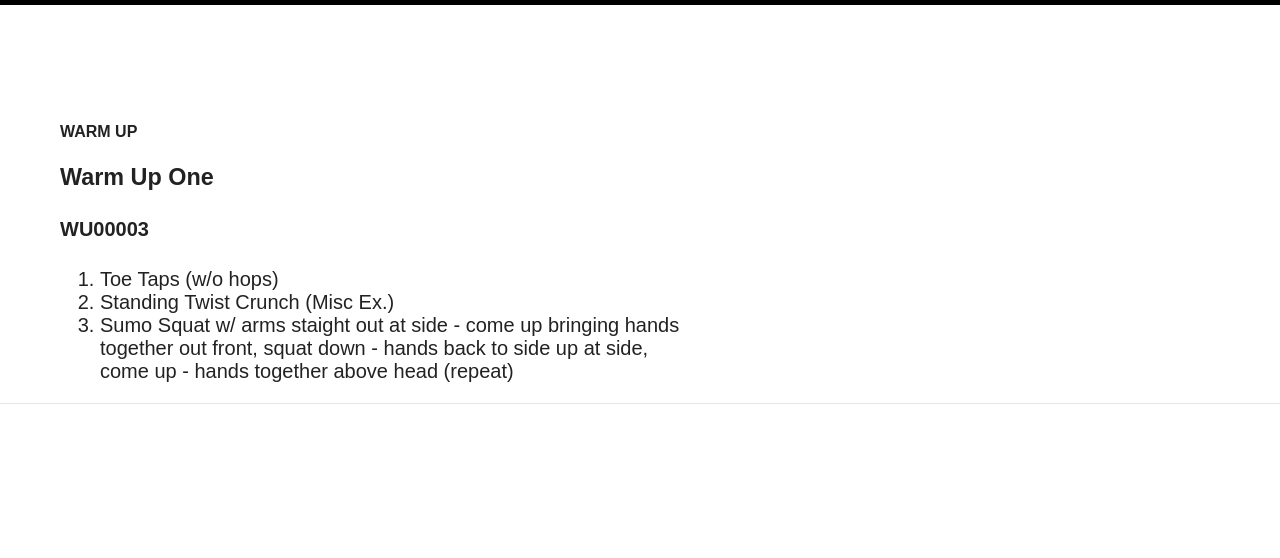
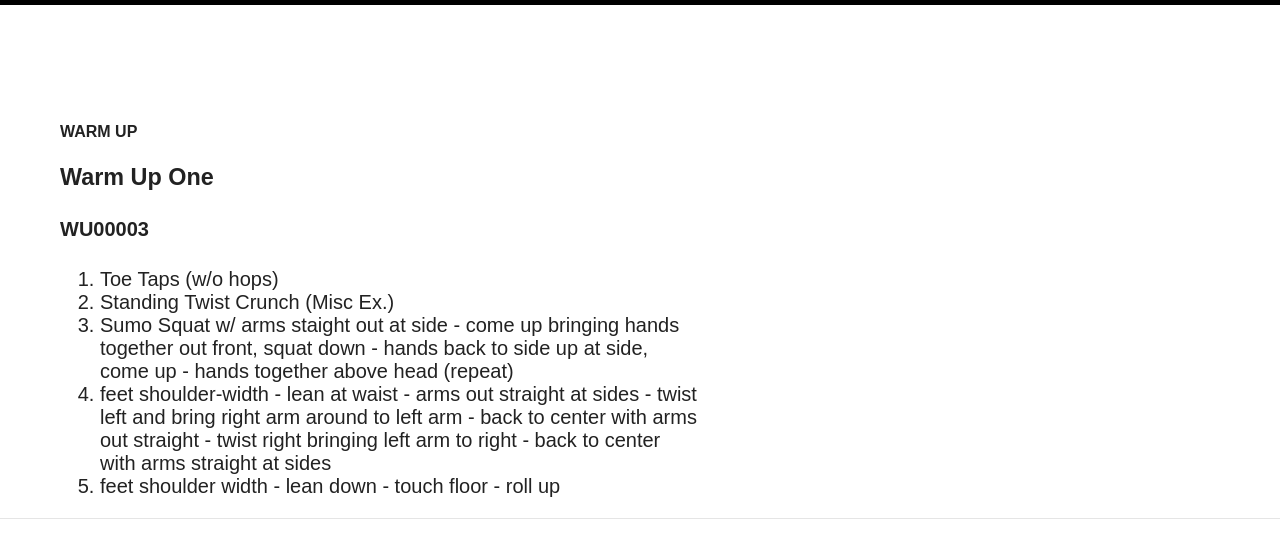
Before and after one commit to christyallen/christyallen.github.io, a Jekyll site: the page built from exercises/_posts/2014-04-24-warm-up-3.md, in a window 1280 px wide. Shown: the top 558 px of the page. Built offline with Jekyll 4.4.1, drawn with Linux system fonts in a browser that asks for light colours; nearby versions of some CDN libraries.

Commit message:
Site updated at 2014-04-24 20:09:51 UTC

```diff
--- a/exercises/_posts/2014-04-24-warm-up-3.md
+++ b/exercises/_posts/2014-04-24-warm-up-3.md
@@ -11,3 +11,5 @@ code: WU00003
 1. Toe Taps (w/o hops)
 2. Standing Twist Crunch (Misc Ex.)
 3. Sumo Squat w/ arms staight out at side - come up bringing hands together out front, squat down - hands back to side up at side, come up - hands together above head (repeat)
+4. feet shoulder-width - lean at waist - arms out straight at sides - twist left and bring right arm around to left arm - back to center with arms out straight - twist right bringing left arm to right - back to center with arms straight at sides
+5. feet shoulder width - lean down - touch floor - roll up
```
Also changed, not shown: 1 other file.
